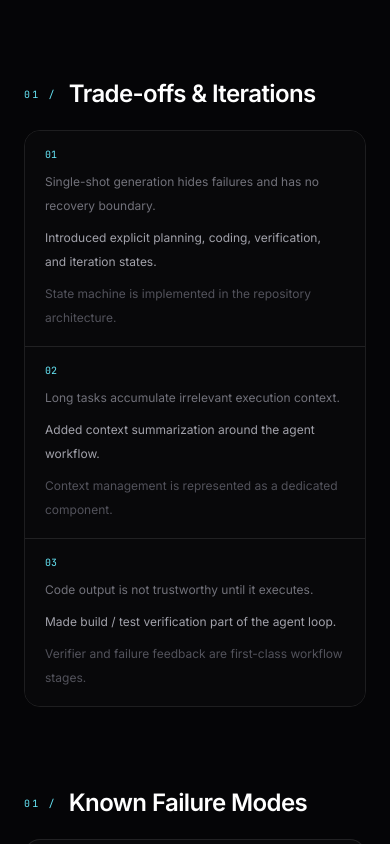
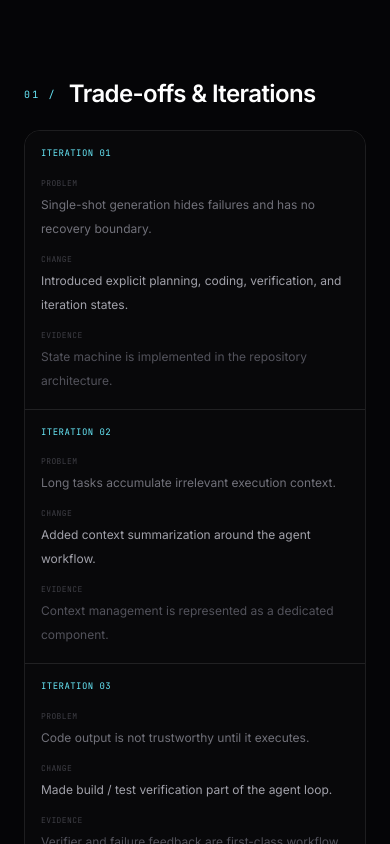
Before and after one commit to adityapurohit01/my_portfolio, a Next.js app: page /projects/ai-builder in a window 390 px wide. Shown: the part 3580-4424 px from the top of the page. Built offline with nearby package versions, Linux system fonts and the light colour scheme.

Commit message:
Add labelled mobile iteration cards

```diff
--- a/src/components/IterationLog.tsx
+++ b/src/components/IterationLog.tsx
@@ -11,8 +11,10 @@ export default function IterationLog({ items }: { items: Iteration[] }) {
       <div className="hidden grid-cols-[90px_1.2fr_1.2fr_1fr] border-b border-white/10 bg-white/[0.02] px-5 py-3 font-mono text-[9px] uppercase tracking-wider text-zinc-700 sm:grid">
         <span>iteration</span><span>problem</span><span>change</span><span>evidence</span>
       </div>
+
+      <div className="hidden sm:block">
         {items.map((item) => (
-        <div key={item.attempt} className="grid gap-2 border-b border-white/10 bg-[#08080a] px-5 py-4 last:border-0 sm:grid-cols-[90px_1.2fr_1.2fr_1fr]">
+          <div key={item.attempt} className="grid grid-cols-[90px_1.2fr_1.2fr_1fr] gap-2 border-b border-white/10 bg-[#08080a] px-5 py-4 last:border-0">
             <span className="font-mono text-[10px] text-cyan-300">{item.attempt}</span>
             <span className="text-xs leading-6 text-zinc-500">{item.issue}</span>
             <span className="text-xs leading-6 text-zinc-400">{item.change}</span>
@@ -20,5 +22,19 @@ export default function IterationLog({ items }: { items: Iteration[] }) {
           </div>
         ))}
       </div>
+
+      <div className="sm:hidden">
+        {items.map((item) => (
+          <article key={item.attempt} className="border-b border-white/10 bg-[#08080a] p-4 last:border-0">
+            <div className="font-mono text-[9px] uppercase tracking-wider text-cyan-300">iteration {item.attempt}</div>
+            <div className="mt-4 grid gap-3">
+              <div><div className="font-mono text-[8px] uppercase tracking-wider text-zinc-700">problem</div><p className="mt-1 text-xs leading-6 text-zinc-500">{item.issue}</p></div>
+              <div><div className="font-mono text-[8px] uppercase tracking-wider text-zinc-700">change</div><p className="mt-1 text-xs leading-6 text-zinc-400">{item.change}</p></div>
+              <div><div className="font-mono text-[8px] uppercase tracking-wider text-zinc-700">evidence</div><p className="mt-1 text-xs leading-6 text-zinc-600">{item.evidence}</p></div>
+            </div>
+          </article>
+        ))}
+      </div>
+    </div>
   );
 }
```
Lines whose indentation alone changed are shown as unchanged.
